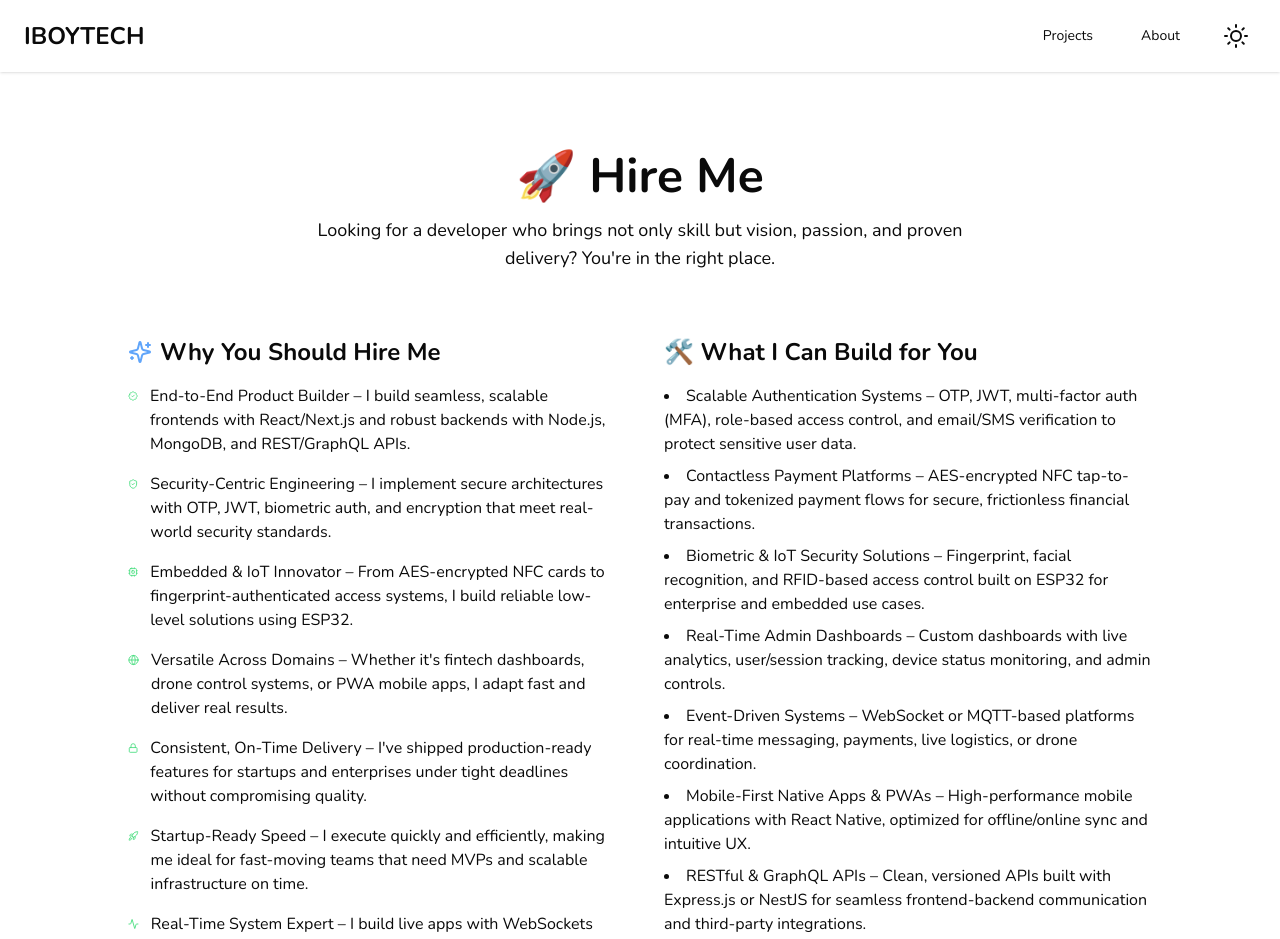
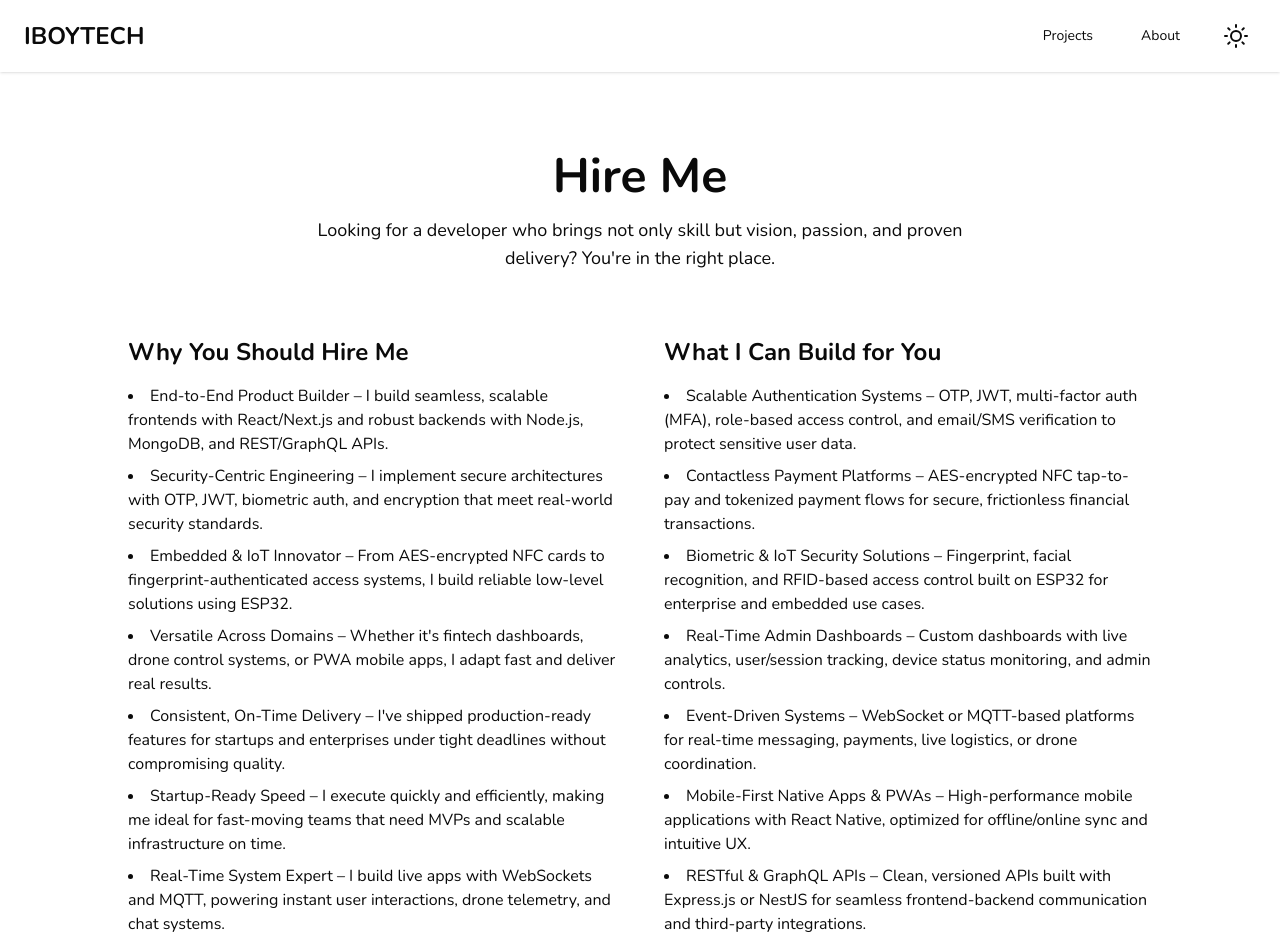
Before and after one commit to owolabijunior12/portifolio2024, a Next.js app: page /Hire in a window 1280 px wide. Shown: the top 939 px of the page. Built offline with nearby package versions, Linux system fonts and the light colour scheme.

Commit message:
updatintg the portfolio

```diff
--- a/app/About/page.tsx
+++ b/app/About/page.tsx
@@ -34,7 +34,7 @@ export default function Page() {
           <h2 className="text-4xl md:text-5xl font-bold  mb-4">
             About Me
           </h2>
-          <div className="w-24 h-1 bg-gradient-to-r from-blue-600 to-purple-600 mx-auto rounded-full" />
+          <div className="w-24 h-1 bg-green mx-auto rounded-full" />
         </motion.div>
 
         <motion.div
@@ -46,7 +46,7 @@ export default function Page() {
         >
           <div className=" backdrop-blur-sm rounded-2xl py-8 px-2 text-center md:p-12 shadow-xl border border-white/20">
             <p className="text-sm leading-relaxed ">
-              I am a <span className="font-semibold text-blue-600 dark:text-blue-400">results-driven Software Developer</span> with 4 years of experience in building, integrating, and scaling web and mobile applications. Passionate about innovation, I am continuously exploring emerging technologies, with a strong focus on the <span className="font-semibold text-purple-600 dark:text-purple-400">Internet of Things (IoT)</span> to create seamless software-hardware integrations.
+              I am a results-driven Software Developer with 4 years of experience in building, integrating, and scaling web and mobile applications. Passionate about innovation, I am continuously exploring emerging technologies, with a strong focus on the Internet of Things (IoT) to create seamless software-hardware integrations.
             </p>
             <br />
             <p className="text-sm leading-relaxed ">
--- a/app/Hire/page.tsx
+++ b/app/Hire/page.tsx
@@ -69,46 +69,26 @@ const testimonials = [
 
 
 const reasonsToHire = [
-  {
-    icon: <BadgeCheck className="text-green-400" />,
-    text: "End-to-End Product Builder – I build seamless, scalable frontends with React/Next.js and robust backends with Node.js, MongoDB, and REST/GraphQL APIs.",
-  },
-  {
-    icon: <ShieldCheck className="text-green-400" />,
-    text: "Security-Centric Engineering – I implement secure architectures with OTP, JWT, biometric auth, and encryption that meet real-world security standards.",
-  },
-  {
-    icon: <Cpu className="text-green-400" />,
-    text: "Embedded & IoT Innovator – From AES-encrypted NFC cards to fingerprint-authenticated access systems, I build reliable low-level solutions using ESP32.",
-  },
-  {
-    icon: <Globe className="text-green-400" />,
-    text: "Versatile Across Domains – Whether it's fintech dashboards, drone control systems, or PWA mobile apps, I adapt fast and deliver real results.",
-  },
-  {
-    icon: <Lock className="text-green-400" />,
-    text: "Consistent, On-Time Delivery – I've shipped production-ready features for startups and enterprises under tight deadlines without compromising quality.",
-  },
-  {
-    icon: <Rocket className="text-green-400" />,
-    text: "Startup-Ready Speed – I execute quickly and efficiently, making me ideal for fast-moving teams that need MVPs and scalable infrastructure on time.",
-  },
-  {
-    icon: <Activity className="text-green-400" />,
-    text: "Real-Time System Expert – I build live apps with WebSockets and MQTT, powering instant user interactions, drone telemetry, and chat systems.",
-  },
-  {
-    icon: <Code2 className="text-green-400" />,
-    text: "Clean & Scalable Codebase – I follow modern coding standards and patterns, writing maintainable, well-tested code your team will love working with.",
-  },
-  {
-    icon: <Users className="text-green-400" />,
-    text: "Team-First Mindset – I collaborate smoothly with designers, backend devs, and product managers, and I always communicate clearly and reliably.",
-  },
-  {
-    icon: <Zap className="text-green-400" />,
-    text: "Engineer & Problem Solver – I don’t just code—I solve business problems with scalable, practical engineering tailored to your product goals.",
-  },
+
+     " End-to-End Product Builder – I build seamless, scalable frontends with React/Next.js and robust backends with Node.js, MongoDB, and REST/GraphQL APIs.",
+
+     " Security-Centric Engineering – I implement secure architectures with OTP, JWT, biometric auth, and encryption that meet real-world security standards.",
+
+     " Embedded & IoT Innovator – From AES-encrypted NFC cards to fingerprint-authenticated access systems, I build reliable low-level solutions using ESP32.",
+
+     " Versatile Across Domains – Whether it's fintech dashboards, drone control systems, or PWA mobile apps, I adapt fast and deliver real results.",
+
+     " Consistent, On-Time Delivery – I've shipped production-ready features for startups and enterprises under tight deadlines without compromising quality.",
+
+   " Startup-Ready Speed – I execute quickly and efficiently, making me ideal for fast-moving teams that need MVPs and scalable infrastructure on time.",
+
+     " Real-Time System Expert – I build live apps with WebSockets and MQTT, powering instant user interactions, drone telemetry, and chat systems.",
+
+     " Clean & Scalable Codebase – I follow modern coding standards and patterns, writing maintainable, well-tested code your team will love working with.",
+
+  " Team-First Mindset – I collaborate smoothly with designers, backend devs, and product managers, and I always communicate clearly and reliably.",
+
+    " Engineer & Problem Solver – I don’t just code—I solve business problems with scalable, practical engineering tailored to your product goals.",
 ];
 
 
@@ -172,7 +152,7 @@ export default function HireMePage() {
         viewport={{ once: true }}
         variants={fadeIn()}
       >
-        <h1 className="text-4xl md:text-5xl font-bold mb-4 ">🚀 Hire Me</h1>
+        <h1 className="text-4xl md:text-5xl font-bold mb-4 "> Hire Me</h1>
         <p className="text-lg  max-w-2xl mx-auto">
           Looking for a developer who brings not only skill but vision, passion, and proven delivery? You&apos;re in the right place.
         </p>
@@ -181,19 +161,17 @@ export default function HireMePage() {
       <div className="grid md:grid-cols-2 gap-12 mb-20">
         <motion.div initial="hidden" whileInView="visible" viewport={{ once: true }} variants={fadeIn(0.1)}>
           <h2 className="text-2xl font-semibold mb-4 flex items-center gap-2">
-            <Sparkles className="text-blue-400" /> Why You Should Hire Me
+             Why You Should Hire Me
           </h2>
-          <ul className="space-y-4">
-            {reasonsToHire.map((item, index) => (
-              <li key={index} className="flex items-start gap-3">
-                {item.icon} {item.text}
-              </li>
+            <ul className="list-disc list-inside space-y-2">
+            {reasonsToHire.map((text, index) => (
+              <li key={index}>{text}</li>
             ))}
           </ul>
         </motion.div>
 
         <motion.div initial="hidden" whileInView="visible" viewport={{ once: true }} variants={fadeIn(0.2)}>
-          <h2 className="text-2xl font-semibold mb-4">🛠️ What I Can Build for You</h2>
+          <h2 className="text-2xl font-semibold mb-4"> What I Can Build for You</h2>
           <ul className="list-disc list-inside space-y-2">
             {whatICanBuild.map((text, index) => (
               <li key={index}>{text}</li>
@@ -209,7 +187,7 @@ export default function HireMePage() {
         viewport={{ once: true }}
         variants={fadeIn(0.3)}
       >
-        <h2 className="text-2xl font-semibold mb-6">🌟 Testimonials</h2>
+        <h2 className="text-2xl font-semibold mb-6"> Testimonials</h2>
         <div className="w-full overflow-hidden">
           <motion.div
             className="flex gap-6 w-max"
@@ -237,7 +215,7 @@ export default function HireMePage() {
 
 
       <motion.div className="text-center border border-lg border-black rounded-xl p-10" initial="hidden" whileInView="visible" viewport={{ once: true }} variants={fadeIn(0.4)}>
-        <h2 className="text-2xl font-bold mb-4 ">📞 Let&apos;s Work Together</h2>
+        <h2 className="text-2xl font-bold mb-4 "> Let&apos;s Work Together</h2>
         <p className="text-gray-400 mb-6 max-w-2xl mx-auto">
           Whether you&apos;re launching a product, scaling a team, or prototyping something revolutionary — I&apos;m the engineer who can help make it real. My track record spans mission-critical systems and startup MVPs. Let&apos;s build something that lasts.
         </p>
--- a/app/layout.tsx
+++ b/app/layout.tsx
@@ -41,7 +41,7 @@ export const metadata: Metadata = {
     "Hire payment system developer"
   ],
   authors: [{ name: "Owolabi Destiny Oluwanifemi", url: "https://iboytech123.vercel.app" }],
-  creator: "Owolabi Destiny",
+  creator: "Owolabi Destiny Oluwanifemi",
   publisher: "Iboytech",
   openGraph: {
     title: "Owolabi Destiny Oluwanifemi | Full Stack Developer Portfolio",
@@ -61,7 +61,7 @@ export const metadata: Metadata = {
   },
   twitter: {
     card: "summary_large_image",
-    title: "Owolabi Destiny | Full Stack Developer Portfolio",
+    title: "Owolabi Destiny Oluwanifemi| Full Stack Developer Portfolio",
     description:
       "Explore the tech projects and skills of Owolabi Destiny. Let's work together to build great things.",
     creator: "@iboytech123",
--- a/app/page.tsx
+++ b/app/page.tsx
@@ -48,12 +48,7 @@ export default function Hero() {
         initial="hidden"
         animate="visible"
       >
-        {/* Welcome Badge */}
-        <motion.div variants={itemVariants} className="mb-4">
-          <span className="inline-flex items-center px-4 py-2 rounded-full bg-primary/10 text-primary text-sm font-medium border border-primary/20">
-            👋 Welcome to my portfolio
-          </span>
-        </motion.div>
+
 
         {/* Main Heading */}
         <motion.h1
@@ -65,7 +60,7 @@ export default function Hero() {
           </span>
           Owolabi Destiny Oluwanifemi
           <br />
-          <span className="bg-gradient-to-r text-2xl from-primary via-blue-600 to-purple-600 bg-clip-text text-transparent">
+          <span className="bg-gradient-to-r text-2xl   bg-clip-text text-transparent">
             Full Stack Software Developer & IoT || Embedded System Engineer
           </span>
         </motion.h1>
```
Also changed, not shown: components/About/Educaion.tsx (+3 -6 lines), components/About/Experience.tsx (+4 -6 lines), components/About/Skills.tsx (+13 -4 lines), components/project/ProjectsShowcase.tsx (+56 -4 lines), 1 other file (tests, documents, lock files or other folders).
